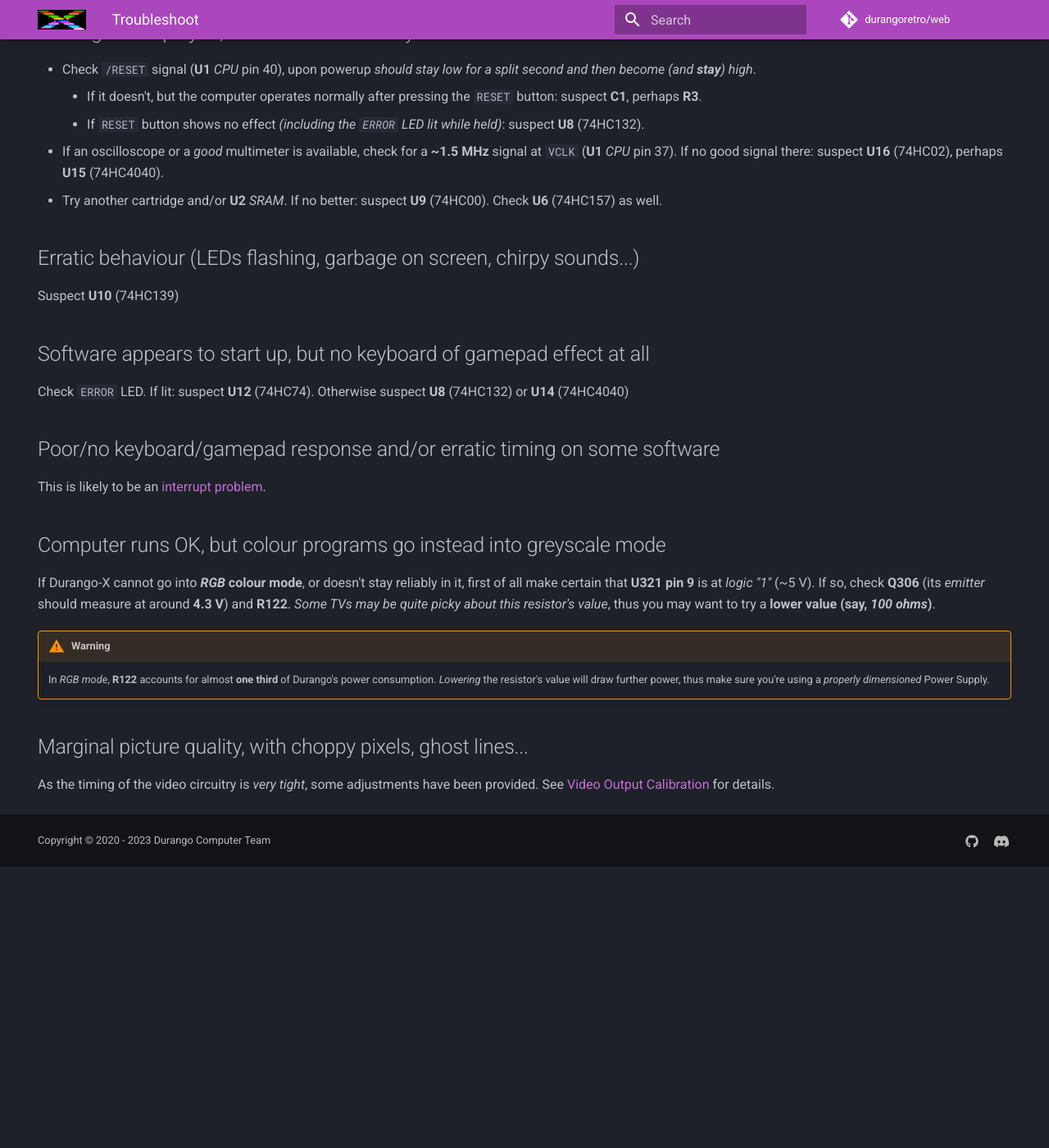
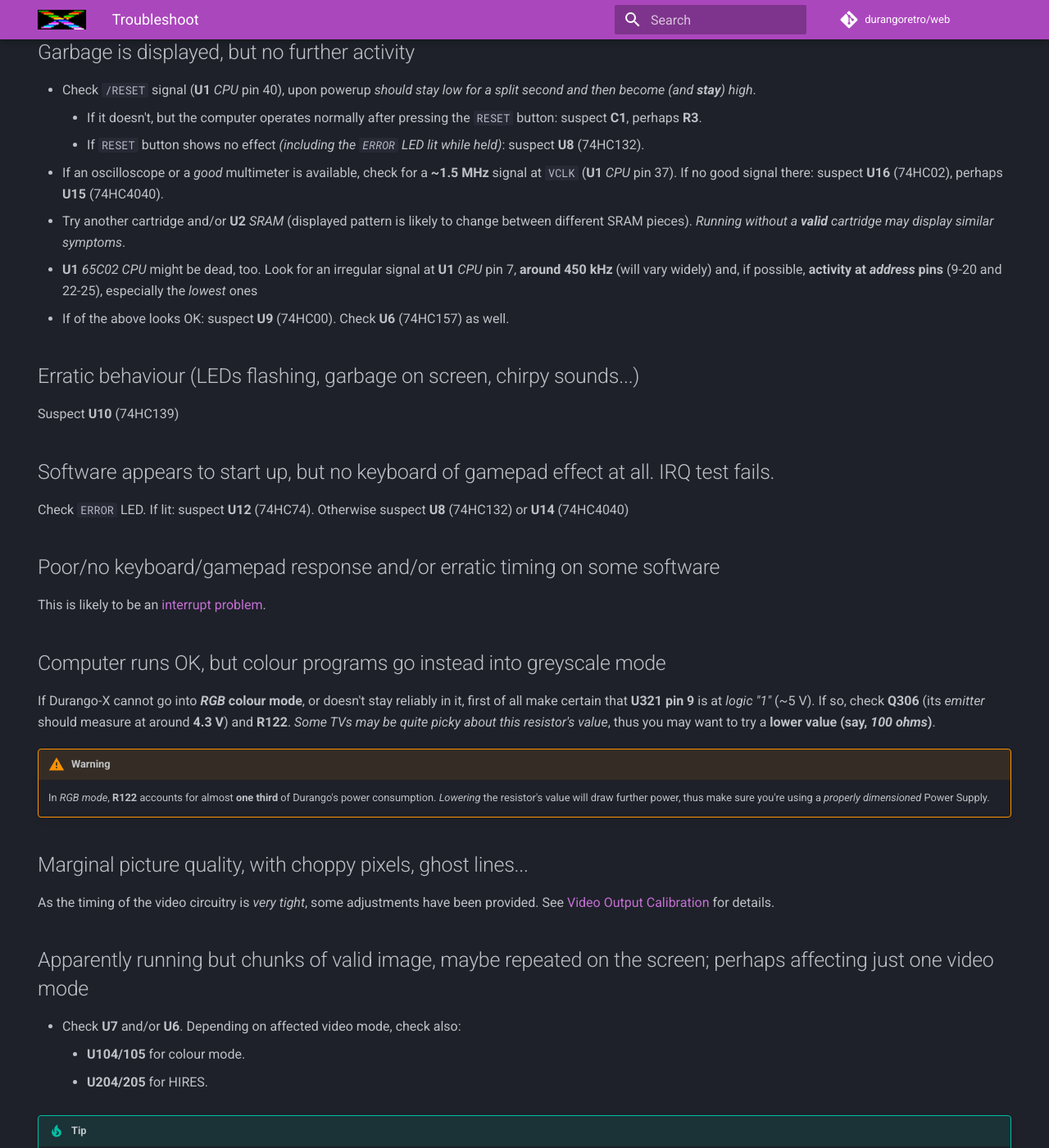
Before and after one commit to durangoretro/web, an MkDocs documentation site: the page built from docs/troubleshoot.md, in a window 1280 px wide and 1400 px high, scrolled down 2425 px. Shown: the whole window at 82% size. Built offline with MkDocs 1.6.1 and Material for MkDocs 9.7.7, drawn with Linux system fonts in a browser that asks for light colours; comment, search, counter and statistics services are not loaded; before the commit the page ends 3482 px from its top, so only the background shows below that; some of the changed text lies outside the part shown.

Commit message:
Update troubleshoot.md

```diff
--- a/docs/troubleshoot.md
+++ b/docs/troubleshoot.md
@@ -33,13 +33,13 @@
 * Check for **~15.7 kHz** at **U18 pin 6** and for **~50 Hz** at **U20 pin 6**. Suspect these chips in case of failure. Those signals should show up (inverted) at **U22 pins 11 and 14**, respectively.
 * If an oscilloscope is available, look for a valid `CSYNC` signal at **U23 pin 6** -- or just _some activity_, near (but _not quite at_) 5 volts.
 
-If all of the above signals look OK, it might be a problem in the _analogue_ section of the video outpuct circuit. Use a multimeter to check the following voltages (all referenced to **GND**). _They do not need to match **exactly** the specified values_ and will certainly be dependent of the current _Power Supply voltage_, but any deviation **over ~10%** is suspicious).
+If all of the above signals look OK, it might be a problem in the _analogue_ section of the video outpuct circuit. Use a multimeter to check the following voltages (all referenced to **GND**). _They do not need to match **exactly** the specified values_ and will certainly be dependent of the actual _Power Supply voltage_, but any deviation **over ~10%** is suspicious).
 
 * First of all, verify **R19** (one pin will carry a valid 5 Vpp `CSYNC` signal while the other should stay around **1 volt**.
 * **5 Volts** between **C4**'s pins; check this and the _power supply_ otherwise.
 * **1.6 Volts** at the _base_ (centre pin) of **Q4**; if not, suspect **R17, R18 or Q4**.
 * **1 Volt** at the _emitter_ (right pin with the _flat_ side towards you) of **Q4**; if not, and the above is correct, suspect **Q4 or R21**.
-* **3 - 3.7 Volts** at the _base_ (centre pin) of **Q5** (actual value depends on _overall picture brightness_); if not, suspect **R16 or Q5**.
+* **3 - 3.7 Volts** at the _base_ (centre pin) of **Q5** (actual value depends on _overall picture brightness_); if not, suspect **R16 or Q5**. _This very same voltage should show up at the **collector** of Q4, leftmost pin_, as they're interconnected.
 * **2.3 - 3 Volts** at the _emitter_ (right pin with the _flat_ side towards you) of **Q5** (actually _~0.7 V below_ the above one); if not, suspect **Q5, R30 or C5** (and, if the _second composite output_ is mounted, **R31 and C9** as well).
 
 ## Monitor detects valid signal, but screen is black
@@ -85,13 +85,15 @@
 	* If it doesn't, but the computer operates normally after pressing the `RESET` button: suspect **C1**, perhaps **R3**.
 	* If `RESET` button shows no effect _(including the `ERROR` LED lit while held)_: suspect **U8** (74HC132).
 * If an oscilloscope or a _good_ multimeter is available, check for a **~1.5 MHz** signal at `VCLK` (**U1** _CPU_ pin 37). If no good signal there: suspect  **U16** (74HC02), perhaps **U15** (74HC4040).
-* Try another cartridge and/or **U2** _SRAM_. If no better: suspect **U9** (74HC00). Check **U6** (74HC157) as well.
+* Try another cartridge and/or **U2** _SRAM_ (displayed pattern is likely to change between different SRAM pieces). _Running without a **valid** cartridge may display similar symptoms_.
+* **U1** _65C02 CPU_ might be dead, too. Look for an irregular signal at **U1** _CPU_ pin 7, **around 450 kHz** (will vary widely) and, if possible, **activity at _address_ pins** (9-20 and 22-25), especially the _lowest_ ones
+* If of the above looks OK: suspect **U9** (74HC00). Check **U6** (74HC157) as well.
 
 ## Erratic behaviour (LEDs flashing, garbage on screen, chirpy sounds...)
 
 Suspect **U10** (74HC139)
 
-## Software appears to start up, but no keyboard of gamepad effect at all
+## Software appears to start up, but no keyboard of gamepad effect at all. IRQ test fails.
 
 Check `ERROR` LED. If lit: suspect **U12** (74HC74). Otherwise suspect **U8** (74HC132) or **U14** (74HC4040)
 
@@ -110,3 +112,18 @@
 ## Marginal picture quality, with choppy pixels, ghost lines...
 
 As the timing of the video circuitry is _very tight_, some adjustments have been provided. See [Video Output Calibration](software/vdu_calib.md) for details.
+
+## Apparently running but chunks of valid image, maybe repeated on the screen; perhaps affecting just one video mode
+
+* Check **U7** and/or **U6**. Depending on affected video mode, check also:
+	* **U104/105** for colour mode.
+	* **U204/205** for HIRES.
+
+!!! tip
+
+	Swapping ICs between each pair might help detecting the malfunctioning chip. While **U6/U7** are specified as _74HC157_, you may use **74HC257** as well.
+
+## Picture OK, but no sound at all
+
+* Check **U12** and, most importantly, **Q3**. Check **D2, R4, R5, C2 and C3** as well.
+* Rarely, **D7** might cause problems; _you may remove it_ with no more effect than losing the _audio feedback_ during Raspberry Pi transfers.
```
Also changed, not shown: other parts of docs/troubleshoot.md (+1 -1 lines).
